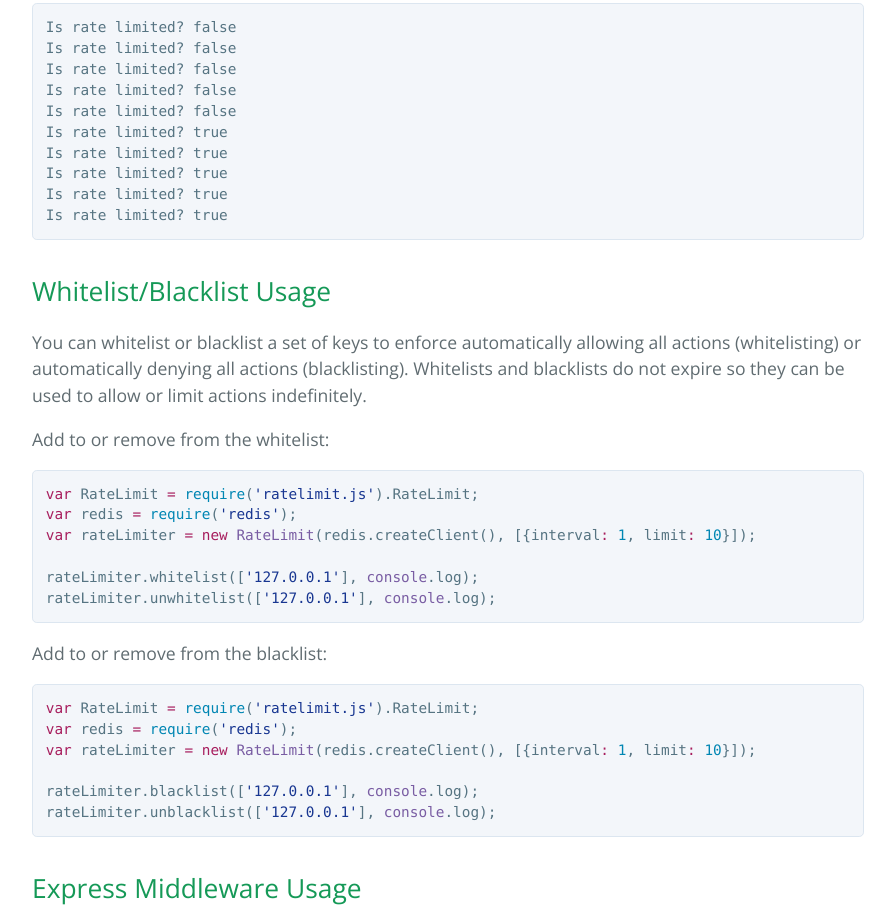
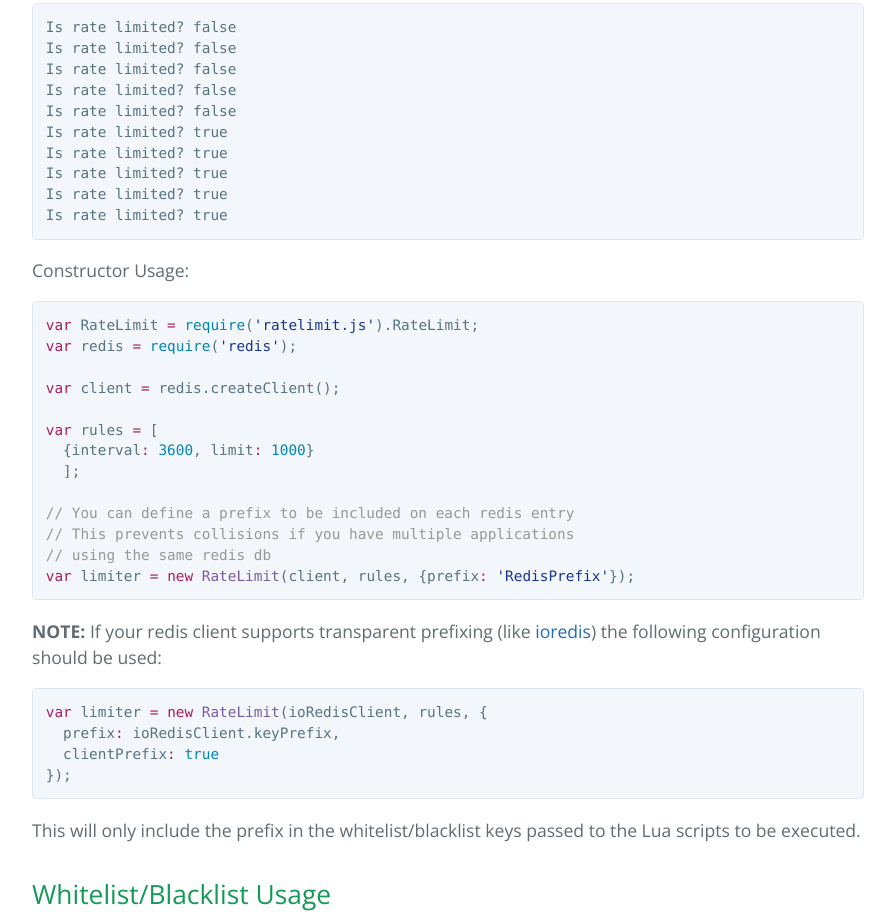
Before and after one commit to dudleycarr/ratelimit.js, a plain HTML site: page index.html in a window 1280 px wide. Shown: the part 2076-2999 px from the top of the page, without its empty margins (192-1087 px from the left). Drawn offline with nearby package versions, Linux system fonts and the light colour scheme.

```diff
--- a/index.html
+++ b/index.html
@@ -98,6 +98,34 @@
 Is rate limited? true
 </code></pre>
 
+<p>Constructor Usage:</p>
+
+<div class="highlight highlight-source-js"><pre><span class="pl-k">var</span> RateLimit <span class="pl-k">=</span> <span class="pl-c1">require</span>(<span class="pl-s"><span class="pl-pds">'</span>ratelimit.js<span class="pl-pds">'</span></span>).RateLimit;
+<span class="pl-k">var</span> redis <span class="pl-k">=</span> <span class="pl-c1">require</span>(<span class="pl-s"><span class="pl-pds">'</span>redis<span class="pl-pds">'</span></span>);
+
+<span class="pl-k">var</span> client <span class="pl-k">=</span> redis.createClient();
+
+<span class="pl-k">var</span> rules <span class="pl-k">=</span> [
+  {interval<span class="pl-k">:</span> <span class="pl-c1">3600</span>, limit<span class="pl-k">:</span> <span class="pl-c1">1000</span>}
+  ];
+
+<span class="pl-c">// You can define a prefix to be included on each redis entry</span>
+<span class="pl-c">// This prevents collisions if you have multiple applications</span>
+<span class="pl-c">// using the same redis db</span>
+<span class="pl-k">var</span> limiter <span class="pl-k">=</span> <span class="pl-k">new</span> <span class="pl-en">RateLimit</span>(client, rules, {prefix<span class="pl-k">:</span> <span class="pl-s"><span class="pl-pds">'</span>RedisPrefix<span class="pl-pds">'</span></span>});</pre></div>
+
+<p><strong>NOTE:</strong> If your redis client supports transparent prefixing (like
+<a href="https://github.com/luin/ioredis#transparent-key-prefixing">ioredis</a>)
+the following configuration should be used:</p>
+
+<div class="highlight highlight-source-js"><pre><span class="pl-k">var</span> limiter <span class="pl-k">=</span> <span class="pl-k">new</span> <span class="pl-en">RateLimit</span>(ioRedisClient, rules, {
+  prefix<span class="pl-k">:</span> ioRedisClient.keyPrefix,
+  clientPrefix<span class="pl-k">:</span> <span class="pl-c1">true</span>
+});</pre></div>
+
+<p>This will only include the prefix in the whitelist/blacklist keys passed to
+the Lua scripts to be executed.</p>
+
 <h2>
 <a id="whitelistblacklist-usage" class="anchor" href="#whitelistblacklist-usage" aria-hidden="true"><span class="octicon octicon-link"></span></a>Whitelist/Blacklist Usage</h2>
 
@@ -192,6 +220,13 @@
 <a id="changelog" class="anchor" href="#changelog" aria-hidden="true"><span class="octicon octicon-link"></span></a>ChangeLog</h2>
 
 <ul>
+<li>
+<strong>1.7.0</strong>
+
+<ul>
+<li>Fixed issue with whitelist and blacklist entries not being prefixed. Properly document prefix feature.</li>
+</ul>
+</li>
 <li>
 <strong>1.6.2</strong>
 
```
Also changed, not shown: params.json (+1 -1 lines).
